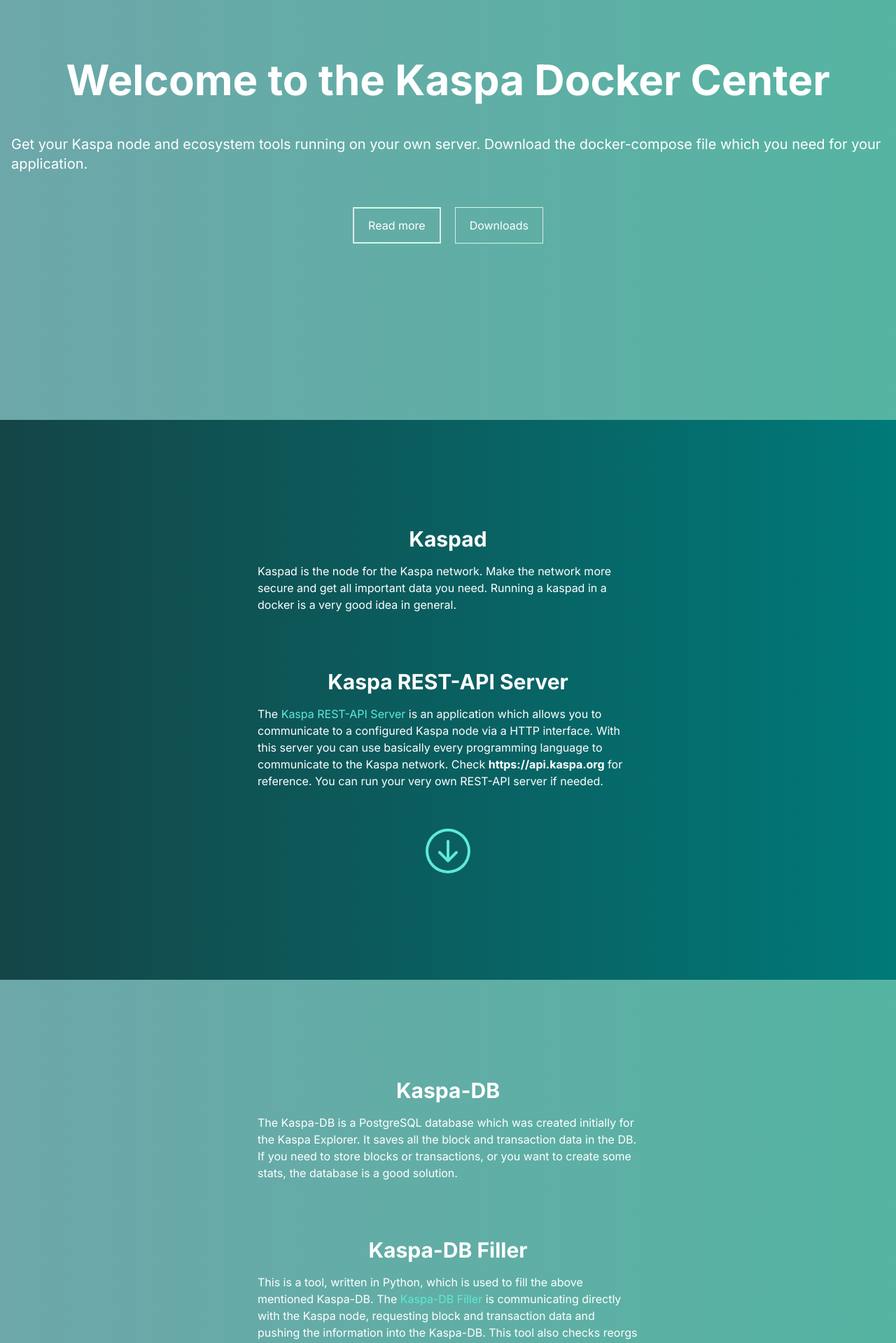
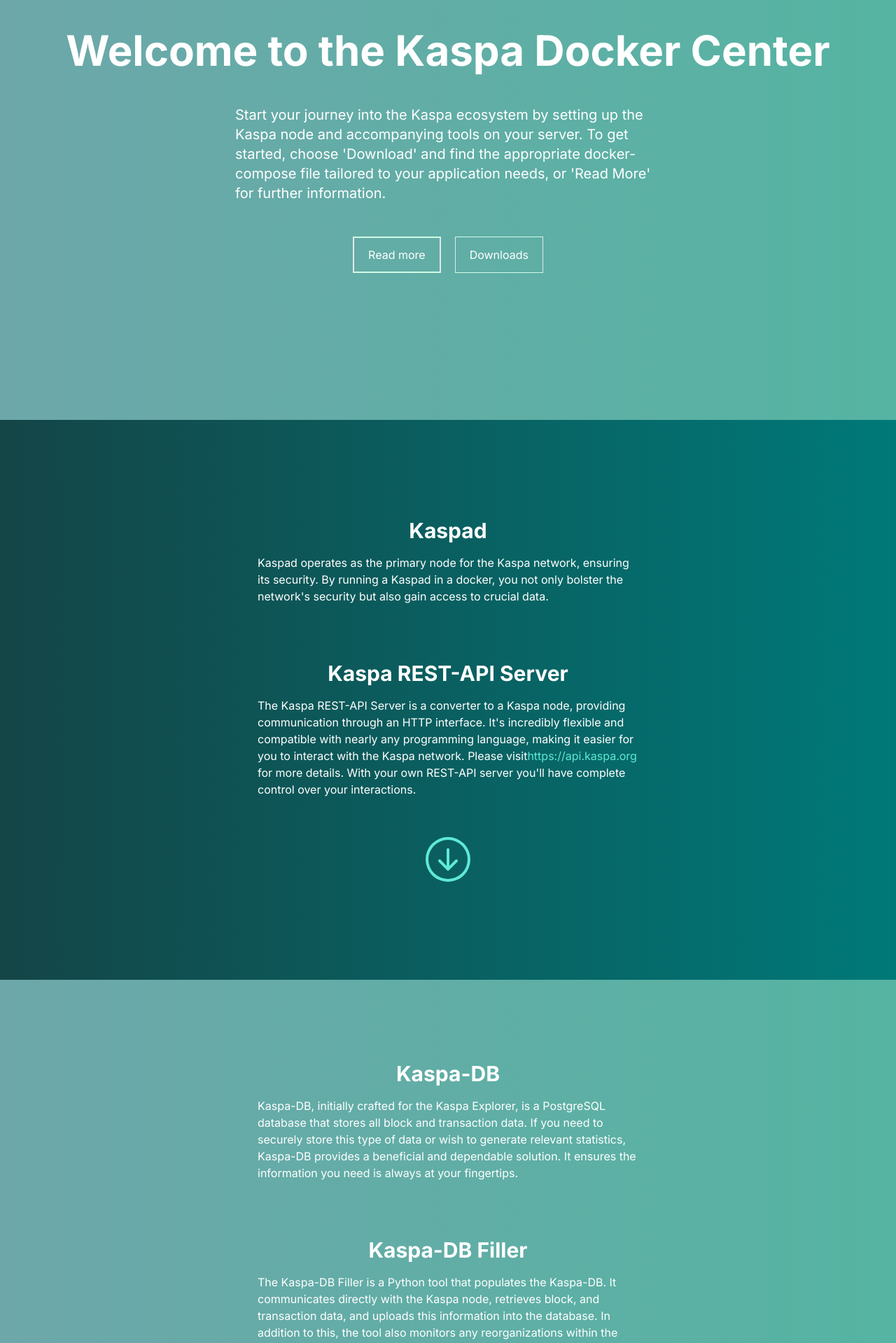
Before and after one commit to lAmeR1/kaspa-docker-website, a Next.js app: page / in a window 1280 px wide. Shown: the part 200-2119 px from the top of the page at 70% size. Built offline with nearby package versions, Linux system fonts and the light colour scheme.

Commit message:
text review by bubbles + output for static html

```diff
--- a/app/page.js
+++ b/app/page.js
@@ -13,9 +13,12 @@
         <div className="text-3xl md:text-6xl font-bold p-8">
           Welcome to the Kaspa Docker Center
         </div>
-        <div className="md:text-xl p-4">
-          Get your Kaspa node and ecosystem tools running on your own server.
-          Download the docker-compose file which you need for your application.
+        <div className="md:text-xl p-4 md:w-3/4 xl:w-1/2">
+          Start your journey into the Kaspa ecosystem by setting up the Kaspa
+          node and accompanying tools on your server. To get started, choose
+          &apos;Download&apos; and find the appropriate docker-compose file
+          tailored to your application needs, or &apos;Read More&apos; for
+          further information.
         </div>
         <div className="flex flex-row justify-center">
           <button
@@ -43,28 +46,31 @@
 
       <div
         id="body1"
-        className="flex flex-col justify-center items-center min-h-screen text-teal-300"
+        className="flex flex-col justify-center items-center min-h-screen text-teal-300 py-10"
       >
         <div className="text-3xl text-white font-bold">Kaspad</div>
         <div className="text-white px-3 md:px-12 py-4 md:w-3/4 xl:w-1/2">
-          Kaspad is the node for the Kaspa network. Make the network more secure
-          and get all important data you need. Running a kaspad in a docker is a
-          very good idea in general.
+          Kaspad operates as the primary node for the Kaspa network, ensuring
+          its security. By running a Kaspad in a docker, you not only bolster
+          the network&apos;s security but also gain access to crucial data.
         </div>
         <div className="text-3xl text-white font-bold mt-[4rem]">
           Kaspa REST-API Server
         </div>
         <div className="text-white px-3 md:px-12 py-4 md:w-3/4 xl:w-1/2">
-          The <span className="text-teal-300">Kaspa REST-API Server</span> is an
-          application which allows you to communicate to a configured Kaspa node
-          via a HTTP interface. With this server you can use basically every
-          programming language to communicate to the Kaspa network. Check{" "}
-          <a href="https://api.kaspa.org" target="_blank">
-            <span className="font-bold hover:text-teal-200">
-              https://api.kaspa.org
-            </span>
+          The Kaspa REST-API Server is a converter to a Kaspa node, providing
+          communication through an HTTP interface. It&apos;s incredibly flexible
+          and compatible with nearly any programming language, making it easier
+          for you to interact with the Kaspa network. Please visit
+          <a
+            href="https://api.kaspa.org"
+            target="_blank"
+            className="text-teal-300 underline-offset-2"
+          >
+            https://api.kaspa.org
           </a>{" "}
-          for reference. You can run your very own REST-API server if needed.
+          for more details. With your own REST-API server you&apos;ll have
+          complete control over your interactions.
         </div>
         <BsArrowDownCircle
           className="text-[4rem] mt-10 hover:cursor-pointer hover:text-teal-200"
@@ -78,25 +84,26 @@
 
       <div
         id="body2"
-        className="flex flex-col justify-center items-center min-h-screen text-teal-300"
+        className="flex flex-col justify-center items-center min-h-screen text-teal-300 py-10"
       >
         <div className="text-3xl text-white font-bold">Kaspa-DB</div>
         <div className="text-white px-3 md:px-12 py-4 md:w-3/4 xl:w-1/2">
-          The Kaspa-DB is a PostgreSQL database which was created initially for
-          the Kaspa Explorer. It saves all the block and transaction data in the
-          DB. If you need to store blocks or transactions, or you want to create
-          some stats, the database is a good solution.
+          Kaspa-DB, initially crafted for the Kaspa Explorer, is a PostgreSQL
+          database that stores all block and transaction data. If you need to
+          securely store this type of data or wish to generate relevant
+          statistics, Kaspa-DB provides a beneficial and dependable solution. It
+          ensures the information you need is always at your fingertips.
         </div>
         <div className="text-3xl text-white font-bold mt-[4rem]">
           Kaspa-DB Filler
         </div>
         <div className="text-white px-3 md:px-12 py-4 md:w-3/4 xl:w-1/2">
-          This is a tool, written in Python, which is used to fill the above
-          mentioned Kaspa-DB. The <span className="text-teal-300">Kaspa-DB Filler</span> is
-          communicating directly with the Kaspa node, requesting block and
-          transaction data and pushing the information into the Kaspa-DB. This
-          tool also checks reorgs in the network and verifies if transactions
-          are accepted pr not.
+          The Kaspa-DB Filler is a Python tool that populates the Kaspa-DB. It
+          communicates directly with the Kaspa node, retrieves block, and
+          transaction data, and uploads this information into the database. In
+          addition to this, the tool also monitors any reorganizations within
+          the network and validates transaction acceptance information. This
+          ensures that your database stays accurate and up-to-date.
         </div>
 
         <BsArrowDownCircle
@@ -117,7 +124,7 @@
           Choose the docker compose version
         </div>
         <div className="text-xl p-4 text-white">
-          Download the docker-compose file which you need for your application.
+          Download the docker-compose file which fits to your application.
         </div>
         <div className="flex flex-row flex-wrap justify-center items-center">
           <Card
--- a/next.config.js
+++ b/next.config.js
@@ -1,4 +1,6 @@
 /** @type {import('next').NextConfig} */
-const nextConfig = {}
+const nextConfig = {
+    output: 'export'
+}
 
 module.exports = nextConfig
```
